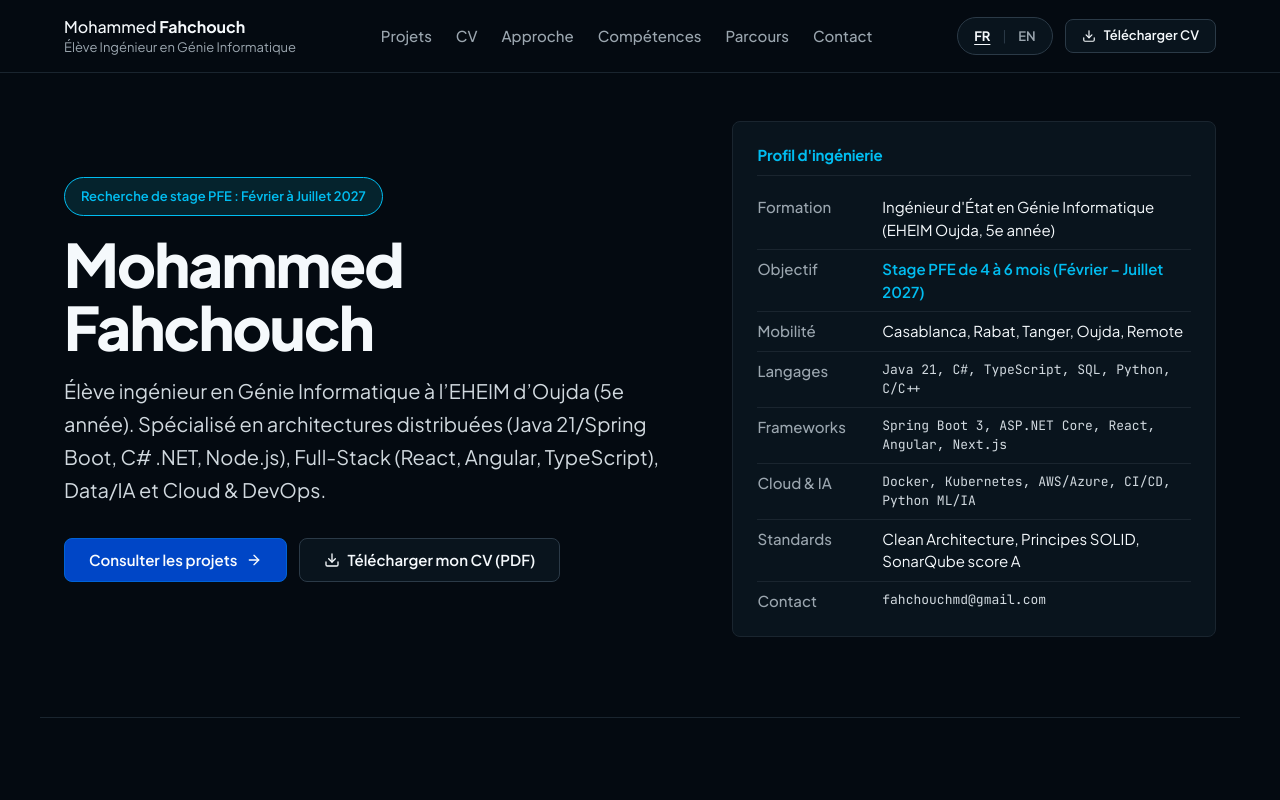
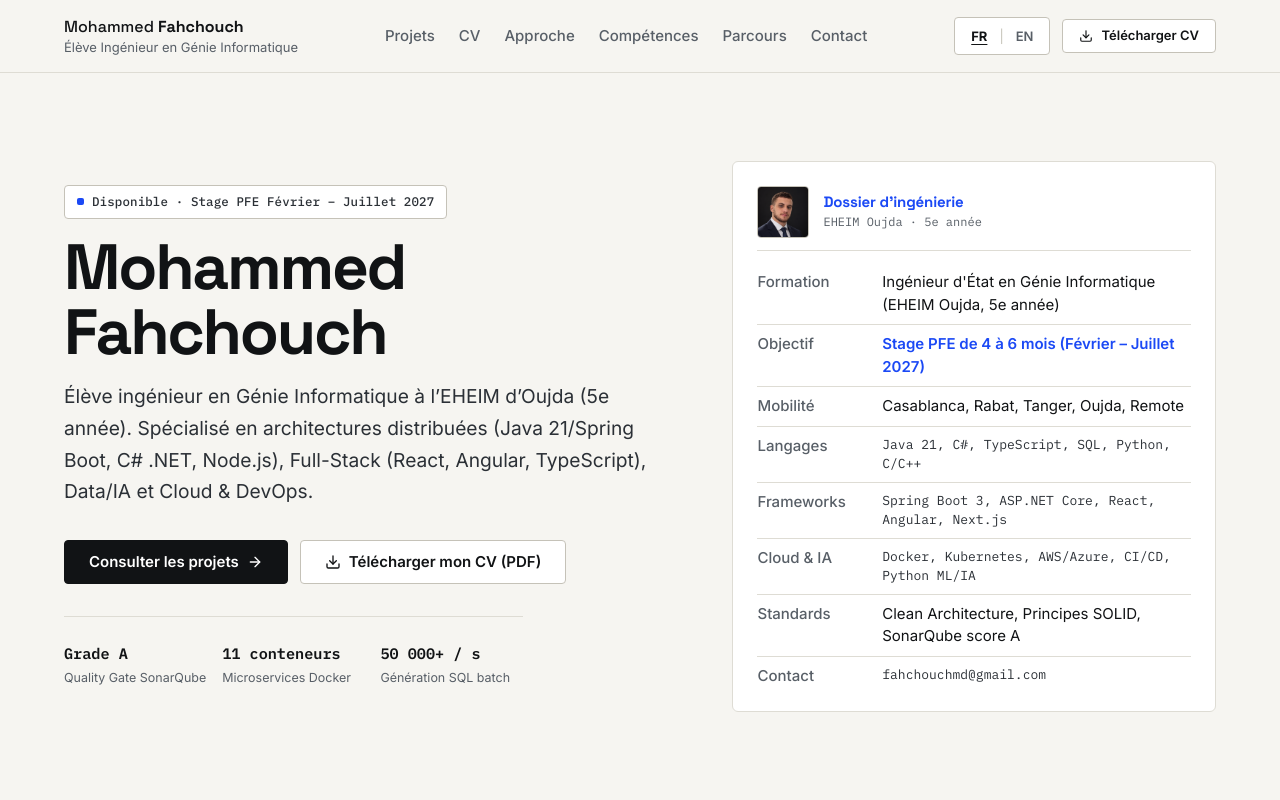
Before and after one commit to fahchouchsm/Portfolio, a React (Vite) app: page / in a window 1280 px wide. Shown: the top 800 px of the page. Built offline with nearby package versions, Linux system fonts and the light colour scheme.

Commit message:
feat(design): Swiss architectural light redesign (anti-slop, Space Grotesk/Inter/IBM Plex Mono, hero portrait & proof strip)

```diff
--- a/index.html
+++ b/index.html
@@ -4,12 +4,12 @@
     <meta charset="UTF-8" />
     <meta name="viewport" content="width=device-width, initial-scale=1.0" />
     <link rel="icon" href="/favicon.svg" type="image/svg+xml" />
-    <meta name="theme-color" content="#0b1018" />
+    <meta name="theme-color" content="#f6f5f1" />
     <link rel="icon" href="/favicon.ico" sizes="48x48" />
     <link rel="apple-touch-icon" href="/apple-touch-icon.png" />
     <meta
       name="description"
-      content="Mohammed Fahchouch, élève ingénieur en Génie Informatique (5e année, EHEIM Oujda). Recherche un stage PFE 2026-2027 : Java, Spring Boot, microservices, C# .NET, React, Docker et architecture logicielle."
+      content="Mohammed Fahchouch, élève ingénieur en Génie Informatique (5e année, EHEIM Oujda). Recherche un stage PFE 2026-2027 : Java, Spring Boot, C# .NET, React, Angular, Data/IA, Docker et Cloud."
     />
     <meta property="og:type" content="website" />
     <meta property="og:locale" content="fr_MA" />
@@ -25,7 +25,7 @@
     <link rel="preconnect" href="https://fonts.googleapis.com" />
     <link rel="preconnect" href="https://fonts.gstatic.com" crossorigin />
     <link
-      href="https://fonts.googleapis.com/css2?family=Plus+Jakarta+Sans:wght@400;500;600;700;800&family=JetBrains+Mono:wght@400;500;600&display=swap"
+      href="https://fonts.googleapis.com/css2?family=IBM+Plex+Mono:wght@400;500;600&family=Inter:wght@400;500;600;700&family=Space+Grotesk:wght@500;600;700&display=swap"
       rel="stylesheet"
     />
   </head>
--- a/src/Portfolio.tsx
+++ b/src/Portfolio.tsx
@@ -376,10 +376,11 @@ export default function Portfolio() {
           <div className="hero-grid">
             <div className="hero-lead-col">
               <div className="hero-status-pill">
+                <span className="status-dot" aria-hidden="true" />
                 <span>
                   {lang === "fr"
-                    ? "Recherche de stage PFE : Février à Juillet 2027"
-                    : "Seeking PFE Internship: February to July 2027"}
+                    ? "Disponible · Stage PFE Février – Juillet 2027"
+                    : "Available · PFE Internship Feb – July 2027"}
                 </span>
               </div>
 
@@ -403,15 +404,42 @@ export default function Portfolio() {
                   <span>{lang === "fr" ? "Télécharger mon CV (PDF)" : "Download resume (PDF)"}</span>
                 </a>
               </div>
+
+              <div className="hero-proof-strip" aria-label={lang === "fr" ? "Repères techniques" : "Engineering highlights"}>
+                <div className="proof-item">
+                  <span className="proof-val font-code">Grade A</span>
+                  <span className="proof-lbl">{lang === "fr" ? "Quality Gate SonarQube" : "SonarQube Quality Gate"}</span>
+                </div>
+                <div className="proof-item">
+                  <span className="proof-val font-code">11 conteneurs</span>
+                  <span className="proof-lbl">{lang === "fr" ? "Microservices Docker" : "Docker Microservices"}</span>
+                </div>
+                <div className="proof-item">
+                  <span className="proof-val font-code">50 000+ / s</span>
+                  <span className="proof-lbl">{lang === "fr" ? "Génération SQL batch" : "Batch SQL streaming"}</span>
+                </div>
+              </div>
             </div>
 
             {/* Profile summary spec card */}
             <div className="hero-card-col">
               <div className="profile-spec-card">
                 <div className="spec-card-header">
-                  <h2 className="spec-header-title">
-                    {lang === "fr" ? "Profil d'ingénierie" : "Engineering Profile"}
-                  </h2>
+                  <img
+                    src="/pfp.png"
+                    alt="Mohammed Fahchouch"
+                    className="spec-avatar"
+                    width={52}
+                    height={52}
+                  />
+                  <div>
+                    <h2 className="spec-header-title">
+                      {lang === "fr" ? "Dossier d'ingénierie" : "Engineering Dossier"}
+                    </h2>
+                    <span className="spec-header-sub font-code">
+                      {lang === "fr" ? "EHEIM Oujda · 5e année" : "EHEIM Oujda · 5th Year"}
+                    </span>
+                  </div>
                 </div>
 
                 <div className="spec-card-body">
@@ -819,7 +847,7 @@ export default function Portfolio() {
               <div className="github-chart-wrap">
                 {!githubChartFailed ? (
                   <img
-                    src="https://ghchart.rshah.org/38bdf8/fahchouchsm"
+                    src="https://ghchart.rshah.org/1b49f5/fahchouchsm"
                     alt="Graphique des contributions GitHub de Mohammed Fahchouch"
                     className="github-chart-img"
                     onError={() => setGithubChartFailed(true)}
--- a/src/index.css
+++ b/src/index.css
@@ -1661,3 +1661,179 @@ button:disabled {
     text-align: center;
   }
 }
+
+
+/* ==========================================================================
+   SWISS ARCHITECTURAL REDESIGN — ANTI-SLOP OVERRIDES
+   ========================================================================== */
+body {
+  font-family: var(--font-body);
+  background-color: var(--color-paper);
+  color: var(--color-ink);
+}
+
+h1, h2, h3, h4, .brand-name, .section-title, .hero-title {
+  font-family: var(--font-display);
+}
+
+.site-header {
+  backdrop-filter: blur(10px);
+  -webkit-backdrop-filter: blur(10px);
+}
+
+.hero-section {
+  min-height: calc(100vh - 72px);
+  display: flex;
+  align-items: center;
+  padding-block: var(--space-3xl);
+  border-bottom: 1px solid var(--color-rule);
+}
+
+.hero-status-pill {
+  display: inline-flex;
+  align-items: center;
+  gap: 8px;
+  padding: 6px 12px;
+  border-radius: var(--radius-inner);
+  border: 1px solid var(--color-rule-2);
+  background-color: var(--color-paper-2);
+  color: var(--color-ink-2);
+  font-family: var(--font-outlier);
+  font-size: 0.78rem;
+  font-weight: 500;
+  letter-spacing: 0.01em;
+}
+
+.status-dot {
+  width: 7px;
+  height: 7px;
+  border-radius: 2px;
+  background-color: var(--color-accent);
+  flex-shrink: 0;
+}
+
+.hero-title {
+  letter-spacing: -0.035em;
+  line-height: 1.02;
+}
+
+.hero-proof-strip {
+  display: grid;
+  grid-template-columns: repeat(3, minmax(0, 1fr));
+  gap: var(--space-md);
+  margin-top: var(--space-xl);
+  padding-top: var(--space-lg);
+  border-top: 1px solid var(--color-rule);
+}
+
+.proof-item {
+  display: flex;
+  flex-direction: column;
+  gap: 3px;
+}
+
+.proof-val {
+  font-size: 0.95rem;
+  font-weight: 600;
+  color: var(--color-ink);
+}
+
+.proof-lbl {
+  font-size: 0.78rem;
+  color: var(--color-muted);
+}
+
+.spec-card-header {
+  display: flex;
+  align-items: center;
+  gap: 14px;
+}
+
+.spec-avatar {
+  width: 52px;
+  height: 52px;
+  border-radius: var(--radius-inner);
+  object-fit: cover;
+  object-position: center top;
+  border: 1px solid var(--color-rule-2);
+  flex-shrink: 0;
+}
+
+.spec-header-sub {
+  display: block;
+  margin-top: 2px;
+  font-size: 0.75rem;
+  color: var(--color-muted);
+}
+
+.profile-spec-card,
+.project-card,
+.skill-card,
+.journey-card,
+.github-card,
+.contact-box,
+.cv-banner-card,
+.principle-item {
+  background-color: var(--color-paper-2);
+  border: 1px solid var(--color-rule);
+  border-radius: var(--radius-card);
+  box-shadow: none;
+}
+
+.project-card {
+  transition: transform var(--dur-short) var(--ease-out), border-color var(--dur-short) var(--ease-out);
+}
+
+.project-card:hover {
+  transform: translateY(-2px);
+  border-color: var(--color-ink);
+  box-shadow: var(--shadow-hover);
+}
+
+.tech-tag,
+.tech-badge,
+.skill-tag,
+.cv-chip {
+  border-radius: var(--radius-inner);
+  background-color: var(--color-paper);
+  border: 1px solid var(--color-rule);
+  color: var(--color-ink-2);
+}
+
+.project-category-badge {
+  border-radius: var(--radius-inner);
+  background-color: var(--color-accent-wash);
+  color: var(--color-accent);
+  border: 1px solid transparent;
+}
+
+.btn {
+  border-radius: var(--radius-inner);
+  transition: transform var(--dur-micro) var(--ease-out), background-color var(--dur-micro) var(--ease-out), border-color var(--dur-micro) var(--ease-out);
+}
+
+.btn:active {
+  transform: translateY(1px);
+}
+
+.btn-secondary {
+  background-color: var(--color-paper-2);
+  border: 1px solid var(--color-rule-2);
+  color: var(--color-ink);
+}
+
+.btn-secondary:hover {
+  border-color: var(--color-ink);
+  background-color: var(--color-paper-3);
+}
+
+@media (max-width: 640px) {
+  .hero-section {
+    min-height: auto;
+    padding-block: var(--space-xl);
+  }
+  .hero-proof-strip {
+    grid-template-columns: 1fr;
+    gap: var(--space-sm);
+  }
+}
--- a/src/tokens.css
+++ b/src/tokens.css
@@ -1,8 +1,8 @@
-/* Hallmark · shape: Workbench · genre: modern-minimal · theme: Obsidian Slate · axes: dark/grotesk-sans/azure */
+/* Swiss Architectural Engineering · Light Paper Canvas · Crisp Hairline Rules · Cobalt Ink */
 :root {
-  color-scheme: dark;
+  color-scheme: light;
 
-  /* Spacing Scale - Strictly on the 4px Grid */
+  /* Spacing Scale - 4px Grid */
   --space-3xs: 4px;
   --space-2xs: 4px;
   --space-xs: 8px;
@@ -14,19 +14,19 @@
   --space-3xl: 64px;
   --space-4xl: 96px;
 
-  /* Typography Scale - High Legibility */
-  --text-2xs: 0.75rem;    /* 12px */
-  --text-xs: 0.8125rem;   /* 13px */
-  --text-sm: 0.9375rem;   /* 15px */
-  --text-base: 1rem;      /* 16px */
-  --text-md: 1.0625rem;   /* 17px */
-  --text-lg: 1.25rem;     /* 20px */
-  --text-xl: 1.4375rem;   /* 23px */
-  --text-2xl: 1.875rem;   /* 30px */
-  --text-3xl: 2.25rem;    /* 36px */
-  --text-display: clamp(2.4rem, 4.2vw + 0.8rem, 3.75rem);
+  /* Typography Scale */
+  --text-2xs: 0.75rem;
+  --text-xs: 0.8125rem;
+  --text-sm: 0.9375rem;
+  --text-base: 1rem;
+  --text-md: 1.0625rem;
+  --text-lg: 1.25rem;
+  --text-xl: 1.4375rem;
+  --text-2xl: 1.875rem;
+  --text-3xl: 2.25rem;
+  --text-display: clamp(2.6rem, 4.4vw + 0.75rem, 4rem);
   --text-section: clamp(1.85rem, 2.2vw + 1rem, 2.5rem);
-  --text-lead: clamp(1.0625rem, 0.4vw + 1rem, 1.25rem);
+  --text-lead: clamp(1.0625rem, 0.4vw + 1rem, 1.2rem);
 
   /* Animation Timings */
   --ease-out: cubic-bezier(0.16, 1, 0.3, 1);
@@ -41,7 +41,7 @@
   --gutter: 24px;
   --gap-columns: 24px;
   --section-gap-s: 48px;
-  --section-gap: 80px;
+  --section-gap: 88px;
   --section-gap-l: 112px;
 
   /* Z-Index Hierarchy */
@@ -54,49 +54,49 @@
   --z-toast: 500;
   --z-tooltip: 600;
 
-  /* Refined Custom OKLCH Palette (Tuned for Clarity, Contrast, and Anti-Slop) */
-  --color-paper: oklch(14% 0.02 245);
-  --color-paper-2: oklch(18.5% 0.025 245);
-  --color-paper-3: oklch(23% 0.028 245);
-  --color-paper-elevated: oklch(26% 0.032 245);
+  /* Architectural Paper & Ink Palette */
+  --color-paper: #f6f5f1;
+  --color-paper-2: #ffffff;
+  --color-paper-3: #eeece6;
+  --color-paper-elevated: #ffffff;
 
-  /* Text Hierarchy */
-  --color-ink: oklch(98% 0.005 240);
-  --color-ink-2: oklch(88% 0.012 240);
-  --color-muted: oklch(72% 0.018 240);
+  /* Text Hierarchy (WCAG AAA/AA on #f6f5f1 & #ffffff) */
+  --color-ink: #111315;
+  --color-ink-2: #2b3036;
+  --color-muted: #585f67;
 
-  /* Structural Rules */
-  --color-rule: oklch(26% 0.025 245);
-  --color-rule-2: oklch(34% 0.03 245);
+  /* Structural Hairline Rules */
+  --color-rule: #dedcd4;
+  --color-rule-2: #c5c2b8;
 
-  /* Primary Accent: Engineering Azure */
-  --color-accent: oklch(74% 0.15 225);
-  --color-accent-hover: oklch(80% 0.14 225);
-  --color-accent-ink: oklch(15% 0.05 225);
-  --color-focus: oklch(74% 0.15 225);
-  --color-accent-wash: oklch(24% 0.04 225);
-  --color-accent-soft: oklch(85% 0.08 225);
+  /* Primary Accent: Engineering Cobalt */
+  --color-accent: #1b49f5;
+  --color-accent-hover: #1337c2;
+  --color-accent-ink: #ffffff;
+  --color-focus: #1b49f5;
+  --color-accent-wash: #eaeeff;
+  --color-accent-soft: #1b49f5;
 
-  /* Button Primary - High Contrast (>6:1 against white text) */
-  --color-btn-primary-bg: oklch(44% 0.22 255);
-  --color-btn-primary-hover: oklch(38% 0.22 255);
-  --color-btn-primary-text: oklch(99% 0.002 240);
-  --color-btn-primary-border: oklch(52% 0.2 255);
+  /* Button Primary */
+  --color-btn-primary-bg: #111315;
+  --color-btn-primary-hover: #1b49f5;
+  --color-btn-primary-text: #ffffff;
+  --color-btn-primary-border: #111315;
 
   /* Surfaces & Overlays */
-  --color-header-bg: oklch(14% 0.02 245);
-  --color-backdrop: oklch(8% 0.015 245 / 0.95);
+  --color-header-bg: rgba(246, 245, 241, 0.92);
+  --color-backdrop: rgba(17, 19, 21, 0.72);
 
-  /* Typefaces */
-  --font-display: "Plus Jakarta Sans", ui-sans-serif, system-ui, -apple-system, sans-serif;
-  --font-body: var(--font-display);
-  --font-outlier: "JetBrains Mono", ui-monospace, SFMono-Regular, monospace;
+  /* Intentional Typefaces */
+  --font-display: "Space Grotesk", ui-sans-serif, system-ui, sans-serif;
+  --font-body: "Inter", ui-sans-serif, system-ui, -apple-system, sans-serif;
+  --font-outlier: "IBM Plex Mono", ui-monospace, SFMono-Regular, monospace;
 
-  /* Radii & Shadows */
-  --radius-card: 16px;
-  --radius-inner: 8px;
-  --radius-pill: 999px;
+  /* Crisp Architectural Radii & Flat Hairline Elevation */
+  --radius-card: 6px;
+  --radius-inner: 4px;
+  --radius-pill: 4px;
   --rule-hair: 1px;
-  --shadow-card: 0 4px 16px -2px rgba(0, 0, 0, 0.4);
-  --shadow-hover: 0 8px 24px -4px rgba(0, 0, 0, 0.6);
+  --shadow-card: none;
+  --shadow-hover: 0 8px 24px -12px rgba(17, 19, 21, 0.14);
 }
```
